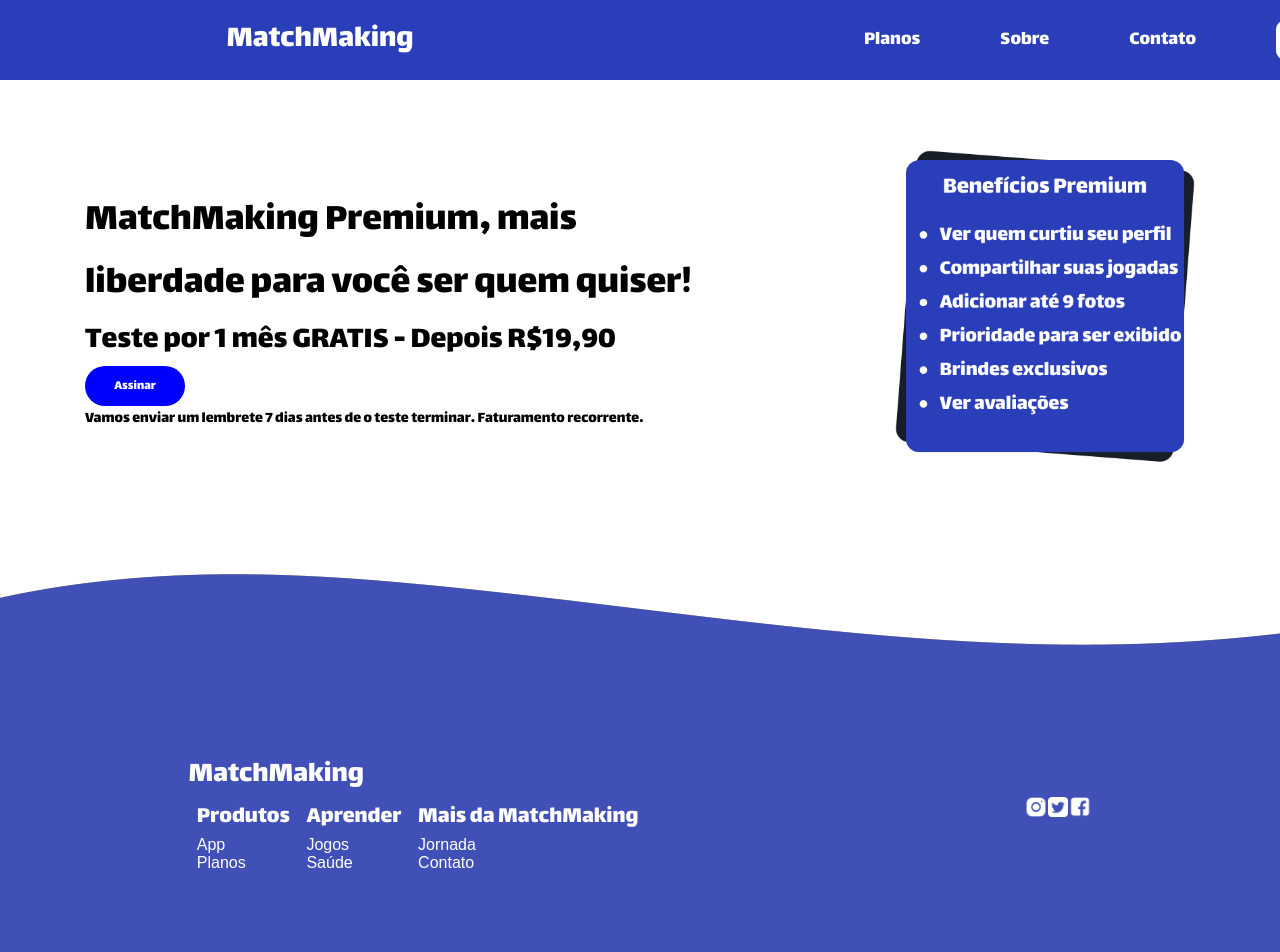
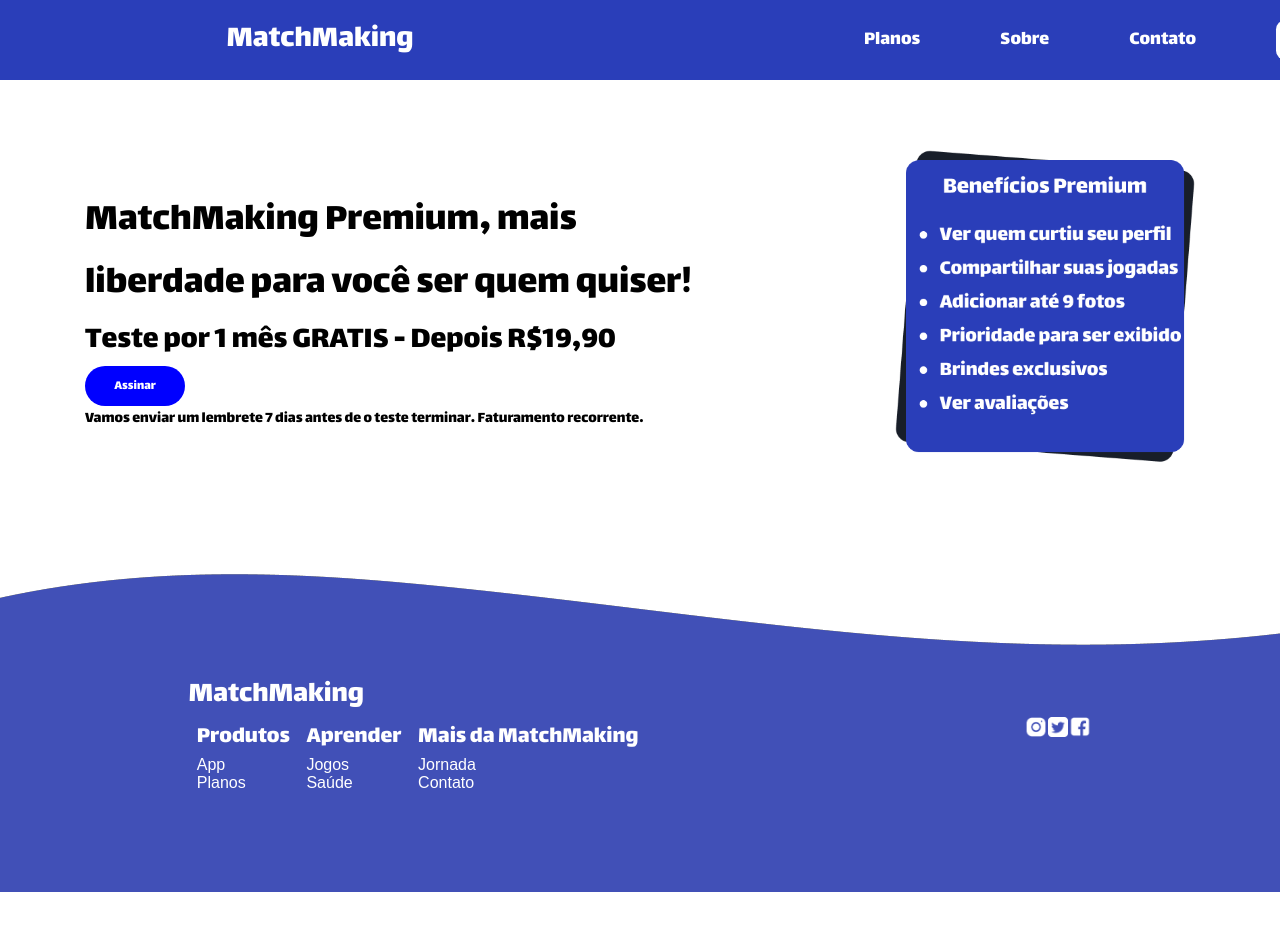
Before and after one commit to GameMatch2-0/MatchMaking-Front, a React (Vite) app: page /planos in a window 1280 px wide. Shown: the top 952 px of the page. After the commit the page ends 892 px from the top, so only its background shows below. Built offline with nearby package versions, Linux system fonts and the light colour scheme.

Commit message:
fix index banner

```diff
--- a/src/css/footer.css
+++ b/src/css/footer.css
@@ -1,7 +1,7 @@
 .div-footer{
     background-image: url("../assets/footer.png");
     width: 100%;
-    height: 60vh;
+    height: 40vh;
     display: flex;
     justify-content: space-around;
     align-items: center;
--- a/src/css/index.css
+++ b/src/css/index.css
@@ -10,6 +10,7 @@
     justify-content: center;
     align-items: center;
     flex-direction: column;
+    color: white;
 }
 
 .index-banner .btn-conectar{
@@ -78,3 +79,9 @@
 .right img{
     width: 360px;
 }
+
+button{
+    display: flex;
+    justify-content: center;
+    align-items: center;
+}
```
